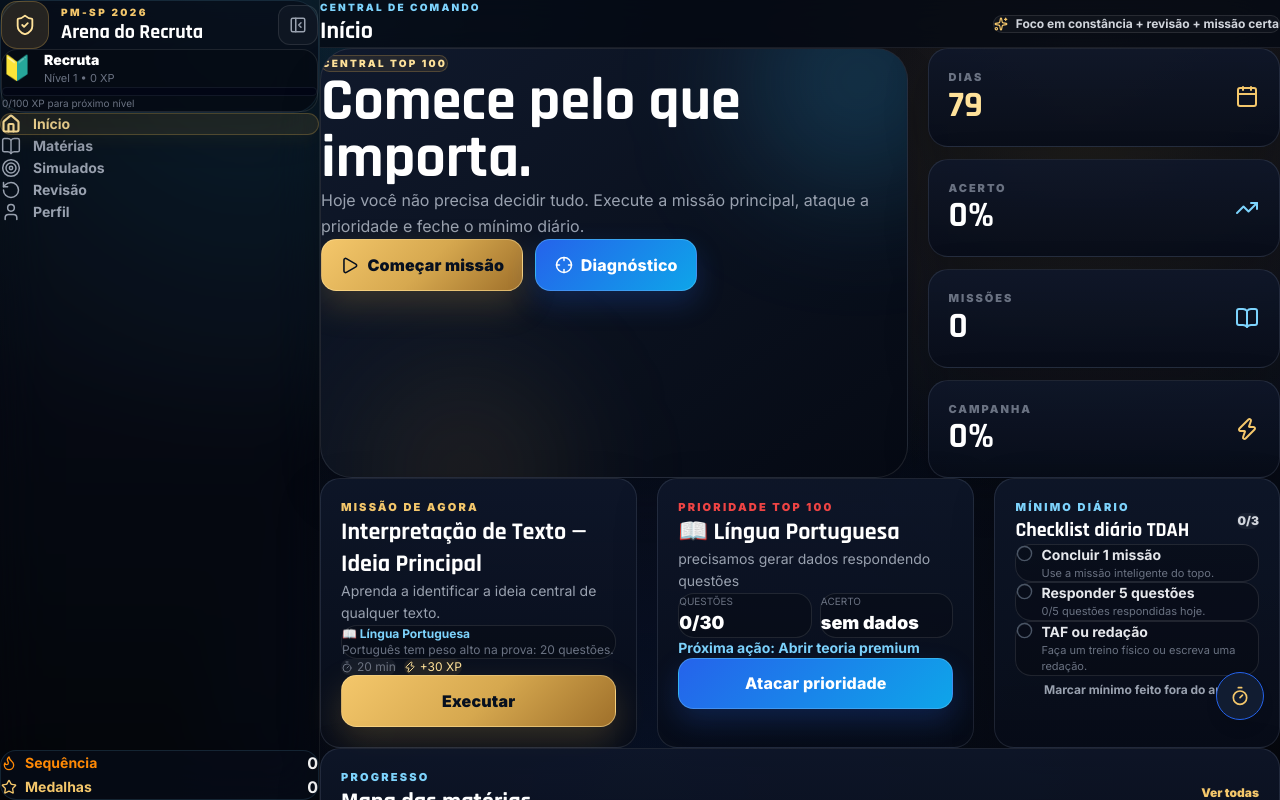
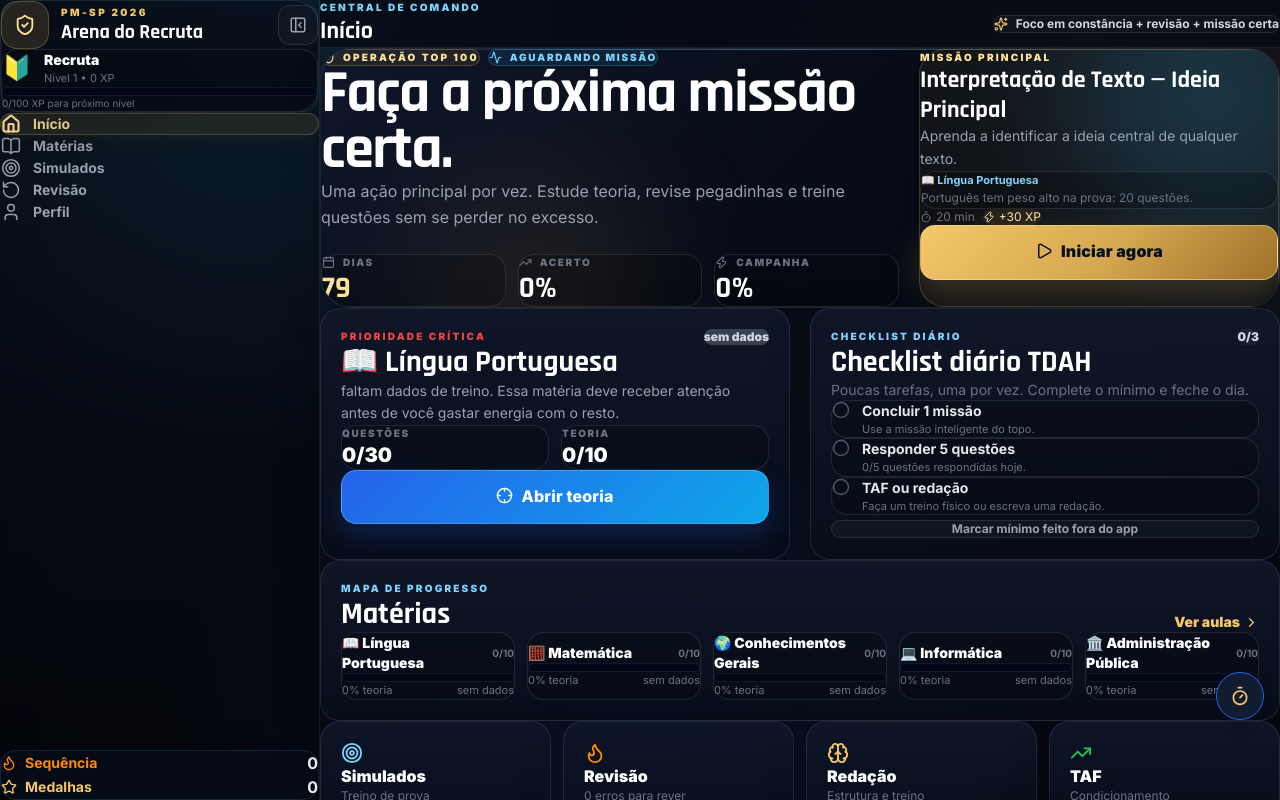
Before and after one commit to wesley956/pm26, a React (Vite) app: page / in a window 1280 px wide. Shown: the top 800 px of the page. Built offline with nearby package versions, Linux system fonts and the light colour scheme.

Commit message:
Redesign dashboard as focused futuristic command center

```diff
--- a/src/components/Dashboard.tsx
+++ b/src/components/Dashboard.tsx
@@ -18,6 +18,9 @@ import {
   BookOpen,
   TrendingUp,
   Crosshair,
+  ShieldCheck,
+  Activity,
+  Brain,
 } from 'lucide-react';
 
 export default function Dashboard({ onNavigate }: { onNavigate: (tab: string, data?: any) => void }) {
@@ -53,15 +56,15 @@ export default function Dashboard({ onNavigate }: { onNavigate: (tab: string, da
     const priorityScore = lowPracticePenalty + lowAccuracyPenalty + missionPenalty + strategicWeight;
 
     const reason =
-      total < 5 ? 'precisamos gerar dados respondendo questões' :
-      pct < 60 ? 'acerto baixo para meta top 100' :
-      missionProgress < sub.missions.length ? 'teoria premium ainda incompleta' :
-      'manter revisão e volume';
+      total < 5 ? 'faltam dados de treino' :
+      pct < 60 ? 'acerto baixo para top 100' :
+      missionProgress < sub.missions.length ? 'teoria premium pendente' :
+      'manter revisão';
 
     const action =
-      missionProgress < sub.missions.length ? 'Abrir teoria premium' :
-      pct < 70 ? 'Treinar questões e revisar erros' :
-      'Fazer revisão rápida';
+      missionProgress < sub.missions.length ? 'Abrir teoria' :
+      pct < 70 ? 'Treinar questões' :
+      'Revisar';
 
     return { ...sub, total, correct, pct, missionProgress, questionCount, priorityScore, reason, action };
   });
@@ -95,166 +98,209 @@ export default function Dashboard({ onNavigate }: { onNavigate: (tab: string, da
 
   return (
     <div className="space-y-5">
-      <section className="grid gap-5 lg:grid-cols-[1.25fr_0.75fr]">
-        <div className="relative overflow-hidden rounded-[2rem] border border-white/10 bg-gradient-to-br from-[#10192c] via-[#0b1220] to-[#060a14] p-5 shadow-2xl md:p-7">
-          <div className="absolute -right-16 -top-20 h-56 w-56 rounded-full bg-pm-400/20 blur-3xl" />
-          <div className="absolute -bottom-24 left-10 h-52 w-52 rounded-full bg-gold-500/10 blur-3xl" />
+      {/* Command Hero */}
+      <section className="relative overflow-hidden rounded-[2rem] border border-white/10 bg-[linear-gradient(135deg,rgba(15,23,42,0.98),rgba(8,13,25,0.96)_45%,rgba(3,7,18,0.98))] p-4 shadow-2xl md:p-6 lg:p-7">
+        <div className="absolute -right-20 -top-24 h-72 w-72 rounded-full bg-pm-400/20 blur-3xl" />
+        <div className="absolute -bottom-28 left-20 h-64 w-64 rounded-full bg-gold-500/10 blur-3xl" />
+        <div className="absolute inset-x-0 top-0 h-px bg-gradient-to-r from-transparent via-pm-300/40 to-transparent" />
 
-          <div className="relative">
-            <p className="mb-3 inline-flex rounded-full border border-gold-500/25 bg-gold-500/10 px-3 py-1 text-[10px] font-black uppercase tracking-[0.22em] text-gold-300">
-              Central Top 100
-            </p>
+        <div className="relative grid gap-5 lg:grid-cols-[1fr_360px] lg:items-stretch">
+          <div className="flex flex-col justify-between gap-6">
+            <div>
+              <div className="mb-4 flex flex-wrap items-center gap-2">
+                <span className="inline-flex items-center gap-2 rounded-full border border-gold-500/25 bg-gold-500/10 px-3 py-1 text-[10px] font-black uppercase tracking-[0.22em] text-gold-300">
+                  <ShieldCheck size={13} />
+                  Operação Top 100
+                </span>
 
-            <h1 className="font-[Rajdhani,sans-serif] text-4xl font-black leading-[0.95] text-white md:text-6xl">
-              {studiedToday ? 'Missão em andamento.' : 'Comece pelo que importa.'}
+                <span className={`inline-flex items-center gap-2 rounded-full border px-3 py-1 text-[10px] font-black uppercase tracking-[0.18em] ${
+                  studiedToday ? 'border-success/30 bg-success/10 text-success' : 'border-pm-400/25 bg-pm-400/10 text-pm-300'
+                }`}>
+                  <Activity size={13} />
+                  {studiedToday ? 'mínimo iniciado' : 'aguardando missão'}
+                </span>
+              </div>
+
+              <h1 className="max-w-3xl font-[Rajdhani,sans-serif] text-4xl font-black leading-[0.93] tracking-tight text-white md:text-6xl">
+                {studiedToday ? 'Mantenha o avanço.' : 'Faça a próxima missão certa.'}
               </h1>
 
               <p className="mt-4 max-w-2xl text-sm leading-relaxed text-gray-400 md:text-base">
-              Hoje você não precisa decidir tudo. Execute a missão principal, ataque a prioridade e feche o mínimo diário.
+                Uma ação principal por vez. Estude teoria, revise pegadinhas e treine questões sem se perder no excesso.
               </p>
+            </div>
 
-            <div className="mt-6 flex flex-col gap-3 sm:flex-row">
-              <button onClick={() => navigateToAction(false)} className="btn-gold flex items-center justify-center gap-2">
-                <Play size={19} />
-                Começar missão
-              </button>
+            <div className="grid gap-3 sm:grid-cols-3">
+              <div className="rounded-2xl border border-white/10 bg-black/20 p-3">
+                <p className="flex items-center gap-2 text-[10px] font-black uppercase tracking-[0.16em] text-gray-500">
+                  <Calendar size={13} /> Dias
+                </p>
+                <p className="mt-1 font-[Rajdhani,sans-serif] text-3xl font-black text-gold-300">{deadline.daysLeft}</p>
+              </div>
 
-              <button onClick={() => onNavigate('profile')} className="btn-primary flex items-center justify-center gap-2">
-                <Crosshair size={18} />
-                Diagnóstico
-              </button>
+              <div className="rounded-2xl border border-white/10 bg-black/20 p-3">
+                <p className="flex items-center gap-2 text-[10px] font-black uppercase tracking-[0.16em] text-gray-500">
+                  <TrendingUp size={13} /> Acerto
+                </p>
+                <p className="mt-1 font-[Rajdhani,sans-serif] text-3xl font-black text-white">{accuracy}%</p>
+              </div>
+
+              <div className="rounded-2xl border border-white/10 bg-black/20 p-3">
+                <p className="flex items-center gap-2 text-[10px] font-black uppercase tracking-[0.16em] text-gray-500">
+                  <Zap size={13} /> Campanha
+                </p>
+                <p className="mt-1 font-[Rajdhani,sans-serif] text-3xl font-black text-white">{campaignPct}%</p>
               </div>
             </div>
           </div>
 
-        <div className="grid grid-cols-2 gap-3 lg:grid-cols-1">
-          <div className="card flex items-center justify-between gap-3">
-            <div>
-              <p className="text-[11px] font-black uppercase tracking-[0.18em] text-gray-500">Dias</p>
-              <p className="font-[Rajdhani,sans-serif] text-4xl font-black text-gold-300">{deadline.daysLeft}</p>
-            </div>
-            <Calendar size={24} className="text-gold-400" />
-          </div>
+          <div className="rounded-[1.6rem] border border-gold-500/25 bg-gold-500/[0.06] p-4 shadow-xl shadow-black/20">
+            <p className="text-[10px] font-black uppercase tracking-[0.22em] text-gold-300">
+              Missão principal
+            </p>
 
-          <div className="card flex items-center justify-between gap-3">
-            <div>
-              <p className="text-[11px] font-black uppercase tracking-[0.18em] text-gray-500">Acerto</p>
-              <p className="font-[Rajdhani,sans-serif] text-4xl font-black text-white">{accuracy}%</p>
-            </div>
-            <TrendingUp size={24} className="text-pm-300" />
-          </div>
-
-          <div className="card flex items-center justify-between gap-3">
-            <div>
-              <p className="text-[11px] font-black uppercase tracking-[0.18em] text-gray-500">Missões</p>
-              <p className="font-[Rajdhani,sans-serif] text-4xl font-black text-white">{completedCount}</p>
-            </div>
-            <BookOpen size={24} className="text-pm-300" />
-          </div>
-
-          <div className="card flex items-center justify-between gap-3">
-            <div>
-              <p className="text-[11px] font-black uppercase tracking-[0.18em] text-gray-500">Campanha</p>
-              <p className="font-[Rajdhani,sans-serif] text-4xl font-black text-white">{campaignPct}%</p>
-            </div>
-            <Zap size={24} className="text-gold-400" />
-          </div>
-        </div>
-      </section>
-
-      <section className="grid gap-5 lg:grid-cols-[1fr_1fr_0.9fr]">
-        <div className="card border-gold-500/25">
-          <p className="text-[11px] font-black uppercase tracking-[0.2em] text-gold-400">Missão de agora</p>
-          <h2 className="mt-2 font-[Rajdhani,sans-serif] text-2xl font-black text-white">
+            <h2 className="mt-3 font-[Rajdhani,sans-serif] text-2xl font-black leading-tight text-white">
               {smartAction.title}
             </h2>
+
             <p className="mt-2 text-sm leading-relaxed text-gray-400">{smartAction.summary}</p>
 
             <div className="mt-4 rounded-2xl border border-white/10 bg-black/20 p-3">
-            <p className="text-xs font-bold text-pm-300">{smartAction.subjectIcon} {smartAction.subjectLabel}</p>
-            <p className="mt-1 text-xs text-gray-500">{smartAction.reason}</p>
+              <p className="text-[11px] font-bold text-pm-300">
+                {smartAction.subjectIcon ? `${smartAction.subjectIcon} ` : '🧭 '}
+                {smartAction.subjectLabel ?? 'Plano automático'}
+              </p>
+              <p className="mt-1 text-xs leading-relaxed text-gray-500">{smartAction.reason}</p>
             </div>
 
             <div className="mt-4 flex items-center gap-2 text-xs text-gray-500">
-            <span className="flex items-center gap-1 rounded-full bg-white/5 px-3 py-1">
+              <span className="inline-flex items-center gap-1 rounded-full bg-black/25 px-3 py-1">
                 <Timer size={12} /> {smartAction.minutes} min
               </span>
-            <span className="flex items-center gap-1 rounded-full bg-gold-500/10 px-3 py-1 text-gold-300">
+              <span className="inline-flex items-center gap-1 rounded-full bg-gold-500/10 px-3 py-1 text-gold-300">
                 <Zap size={12} /> +{smartAction.xpReward} XP
               </span>
             </div>
 
             <button onClick={() => navigateToAction(false)} className="btn-gold mt-5 w-full">
-            Executar
+              <span className="inline-flex items-center justify-center gap-2">
+                <Play size={18} />
+                Iniciar agora
+              </span>
             </button>
           </div>
+        </div>
+      </section>
 
+      {/* Priority + Checklist */}
+      <section className="grid gap-5 lg:grid-cols-[1fr_1fr]">
         {topPriority && (
           <div className="card border-danger/35">
-            <p className="text-[11px] font-black uppercase tracking-[0.2em] text-danger">Prioridade Top 100</p>
-            <h2 className="mt-2 font-[Rajdhani,sans-serif] text-2xl font-black text-white">
+            <div className="flex items-start justify-between gap-3">
+              <div>
+                <p className="text-[10px] font-black uppercase tracking-[0.22em] text-danger">
+                  Prioridade crítica
+                </p>
+                <h2 className="mt-2 font-[Rajdhani,sans-serif] text-3xl font-black text-white">
                   {topPriority.icon} {topPriority.name}
                 </h2>
-            <p className="mt-2 text-sm leading-relaxed text-gray-400">{topPriority.reason}</p>
+              </div>
 
-            <div className="mt-4 grid grid-cols-2 gap-2">
+              <span className={`rounded-full px-3 py-1 text-xs font-black ${
+                topPriority.total === 0 ? 'bg-gray-700 text-gray-300' :
+                topPriority.pct >= 75 ? 'bg-success/15 text-success' :
+                topPriority.pct >= 60 ? 'bg-gold-500/15 text-gold-400' :
+                'bg-danger/15 text-danger'
+              }`}>
+                {topPriority.total > 0 ? `${topPriority.pct}%` : 'sem dados'}
+              </span>
+            </div>
+
+            <p className="mt-3 text-sm leading-relaxed text-gray-400">
+              {topPriority.reason}. Essa matéria deve receber atenção antes de você gastar energia com o resto.
+            </p>
+
+            <div className="mt-4 grid grid-cols-2 gap-3">
               <div className="rounded-2xl border border-white/10 bg-black/20 p-3">
-                <p className="text-[10px] uppercase text-gray-500">Questões</p>
-                <p className="text-lg font-black text-white">{topPriority.total}/{topPriority.questionCount}</p>
+                <p className="text-[10px] font-black uppercase tracking-[0.16em] text-gray-500">Questões</p>
+                <p className="mt-1 text-xl font-black text-white">{topPriority.total}/{topPriority.questionCount}</p>
               </div>
+
               <div className="rounded-2xl border border-white/10 bg-black/20 p-3">
-                <p className="text-[10px] uppercase text-gray-500">Acerto</p>
-                <p className="text-lg font-black text-white">{topPriority.total > 0 ? `${topPriority.pct}%` : 'sem dados'}</p>
+                <p className="text-[10px] font-black uppercase tracking-[0.16em] text-gray-500">Teoria</p>
+                <p className="mt-1 text-xl font-black text-white">{topPriority.missionProgress}/{topPriority.missions.length}</p>
               </div>
             </div>
 
-            <p className="mt-4 text-sm font-bold text-pm-300">Próxima ação: {topPriority.action}</p>
-
             <button onClick={() => onNavigate('subject', { subjectId: topPriority.id })} className="btn-primary mt-5 w-full">
-              Atacar prioridade
+              <span className="inline-flex items-center justify-center gap-2">
+                <Crosshair size={17} />
+                {topPriority.action}
+              </span>
             </button>
           </div>
         )}
 
-        <div className="card">
-          <div className="mb-3 flex items-center justify-between">
+        <div className="card border-pm-400/25">
+          <div className="flex items-start justify-between gap-3">
             <div>
-              <p className="text-[11px] font-black uppercase tracking-[0.2em] text-pm-300">Mínimo diário</p>
-              <h2 className="mt-1 font-[Rajdhani,sans-serif] text-xl font-black text-white">{dailyChecklist.title}</h2>
+              <p className="text-[10px] font-black uppercase tracking-[0.22em] text-pm-300">
+                Checklist diário
+              </p>
+              <h2 className="mt-2 font-[Rajdhani,sans-serif] text-3xl font-black text-white">
+                {dailyChecklist.title}
+              </h2>
             </div>
-            <span className={`rounded-full px-2 py-1 text-xs font-black ${dailyChecklist.isComplete ? 'bg-success/15 text-success' : 'bg-white/5 text-gray-300'}`}>
+
+            <span className={`rounded-full px-3 py-1 text-xs font-black ${
+              dailyChecklist.isComplete ? 'bg-success/15 text-success' : 'bg-white/5 text-gray-300'
+            }`}>
               {dailyChecklist.completedCount}/{dailyChecklist.totalCount}
             </span>
           </div>
 
-          <div className="space-y-2">
+          <p className="mt-2 text-sm text-gray-500">{dailyChecklist.subtitle}</p>
+
+          <div className="mt-4 space-y-2">
             {dailyChecklist.items.map(item => (
-              <div key={item.id} className="flex items-start gap-2 rounded-2xl border border-white/10 bg-black/20 p-3">
-                {item.done ? <CheckCircle2 size={17} className="mt-0.5 shrink-0 text-success" /> : <Circle size={17} className="mt-0.5 shrink-0 text-gray-600" />}
+              <div key={item.id} className="flex items-start gap-3 rounded-2xl border border-white/10 bg-black/20 p-3">
+                {item.done ? (
+                  <CheckCircle2 size={18} className="mt-0.5 shrink-0 text-success" />
+                ) : (
+                  <Circle size={18} className="mt-0.5 shrink-0 text-gray-600" />
+                )}
+
                 <div>
-                  <p className={`text-sm font-bold ${item.done ? 'text-gray-500 line-through' : 'text-gray-200'}`}>{item.label}</p>
+                  <p className={`text-sm font-bold ${item.done ? 'text-gray-500 line-through' : 'text-gray-200'}`}>
+                    {item.label}
+                  </p>
                   <p className="text-[11px] text-gray-500">{item.hint}</p>
                 </div>
               </div>
             ))}
           </div>
 
-          {!dailyChecklist.isComplete && (
-            <button onClick={markDailyMinimumDone} className="mt-4 w-full text-xs font-bold text-gray-400 hover:text-gold-400">
+          {!dailyChecklist.isComplete ? (
+            <button onClick={markDailyMinimumDone} className="mt-4 w-full rounded-2xl border border-white/10 bg-white/[0.03] py-3 text-xs font-bold text-gray-400 hover:text-gold-400">
               Marcar mínimo feito fora do app
             </button>
+          ) : (
+            <p className="mt-4 text-xs font-bold text-success">Mínimo concluído. Agora é bônus.</p>
           )}
         </div>
       </section>
 
+      {/* Subjects */}
       <section className="card">
-        <div className="mb-4 flex items-center justify-between gap-3">
+        <div className="mb-4 flex flex-col justify-between gap-3 sm:flex-row sm:items-end">
           <div>
-            <p className="text-[11px] font-black uppercase tracking-[0.2em] text-pm-300">Progresso</p>
-            <h3 className="font-[Rajdhani,sans-serif] text-2xl font-black text-white">Mapa das matérias</h3>
+            <p className="text-[10px] font-black uppercase tracking-[0.22em] text-pm-300">Mapa de progresso</p>
+            <h2 className="mt-1 font-[Rajdhani,sans-serif] text-3xl font-black text-white">Matérias</h2>
           </div>
-          <button onClick={() => onNavigate('subjects')} className="text-xs font-black text-gold-400 hover:text-gold-300">
-            Ver todas
+
+          <button onClick={() => onNavigate('subjects')} className="inline-flex items-center gap-1 text-sm font-black text-gold-400 hover:text-gold-300">
+            Ver aulas
+            <ChevronRight size={15} />
           </button>
         </div>
 
@@ -268,15 +314,20 @@ export default function Dashboard({ onNavigate }: { onNavigate: (tab: string, da
               <button
                 key={sub.id}
                 onClick={() => onNavigate('subject', { subjectId: sub.id })}
-                className="rounded-2xl border border-white/10 bg-black/20 p-4 text-left hover:border-pm-400/40"
+                className="rounded-2xl border border-white/10 bg-black/20 p-4 text-left transition hover:border-pm-400/40 hover:bg-white/[0.03]"
               >
+                <div className="flex items-center justify-between gap-2">
                   <p className="text-sm font-black text-white">{sub.icon} {sub.name}</p>
+                  <span className="text-[10px] font-bold text-gray-500">{prog}/{sub.missions.length}</span>
+                </div>
+
                 <div className="progress-bar mt-3">
                   <div className="progress-bar-fill" style={{ width: `${pct}%`, background: sub.color }} />
                 </div>
+
                 <div className="mt-2 flex justify-between text-[11px] text-gray-500">
-                  <span>{prog}/{sub.missions.length}</span>
-                  <span>{stat?.total ? `${stat.pct}%` : 'sem dados'}</span>
+                  <span>{pct}% teoria</span>
+                  <span>{stat?.total ? `${stat.pct}% questões` : 'sem dados'}</span>
                 </div>
               </button>
             );
@@ -284,6 +335,7 @@ export default function Dashboard({ onNavigate }: { onNavigate: (tab: string, da
         </div>
       </section>
 
+      {/* Shortcuts */}
       <section className="grid gap-3 sm:grid-cols-2 lg:grid-cols-4">
         <button onClick={() => onNavigate('simulados')} className="card text-left">
           <Target size={22} className="mb-3 text-pm-300" />
@@ -298,7 +350,7 @@ export default function Dashboard({ onNavigate }: { onNavigate: (tab: string, da
         </button>
 
         <button onClick={() => onNavigate('essay')} className="card text-left">
-          <BookOpen size={22} className="mb-3 text-gold-400" />
+          <Brain size={22} className="mb-3 text-gold-400" />
           <p className="font-black text-white">Redação</p>
           <p className="mt-1 text-xs text-gray-500">Estrutura e treino</p>
         </button>
@@ -318,11 +370,6 @@ export default function Dashboard({ onNavigate }: { onNavigate: (tab: string, da
           </span>
         </button>
       )}
-
-      <button onClick={() => onNavigate('studyplan')} className="card flex w-full items-center justify-between">
-        <span className="text-sm font-black text-white">📋 Plano de Estudos completo</span>
-        <ChevronRight size={16} className="text-gray-500" />
-      </button>
     </div>
   );
 }
```
Lines whose indentation alone changed are shown as unchanged.
